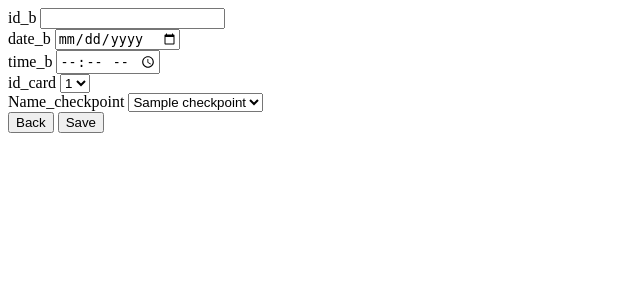
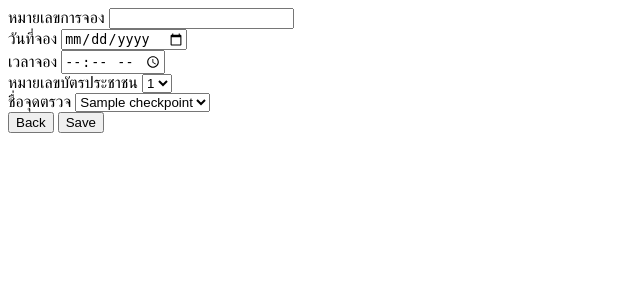
Before and after one commit to KanyanutM/db21_123, a PHP site: template views/booking/newBooking.php in a window 1280 px wide. Shown: the top 300 px of the page, without its empty margins (0-640 px from the left). Run offline with PHP 8.4, Linux system fonts and the light colour scheme; the template is opened without the code that fills it: most values are stand-ins (such as "Sample title", 1, 10 or a date in 2020).

Commit message:
Update newBooking.php

```diff
--- a/views/booking/newBooking.php
+++ b/views/booking/newBooking.php
@@ -1,13 +1,13 @@
 <form method="get" action="">
 
-    <label>id_b <input type="text" name="id_b" /> </label><br>
-    <label>date_b <input type="date" name="date_b" /> </label><br>
-    <label>time_b <input type="time" name="time_b" /> </label><br>
+    <label>หมายเลขการจอง <input type="text" name="id_b" /> </label><br>
+    <label>วันที่จอง <input type="date" name="date_b" /> </label><br>
+    <label>เวลาจอง <input type="time" name="time_b" /> </label><br>
 
-    <label>id_card <select name="id_card">
+    <label>หมายเลขบัตรประชาชน <select name="id_card">
         <?php foreach($people_list as $people){echo "<option value= $people->id_card>$people->id_card </option>";}?></select></label><br>
 
-    <label>Name_checkpoint <select name="Name_checkpoint">
+    <label>ชื่อจุดตรวจ <select name="Name_checkpoint">
         <?php foreach($checkpoint_list as $Name_checkpoint){echo "<option value= $Name_checkpoint->id_cp>$Name_checkpoint->Name_checkpoint</option>";}?></select></label><br>
 
 
```
